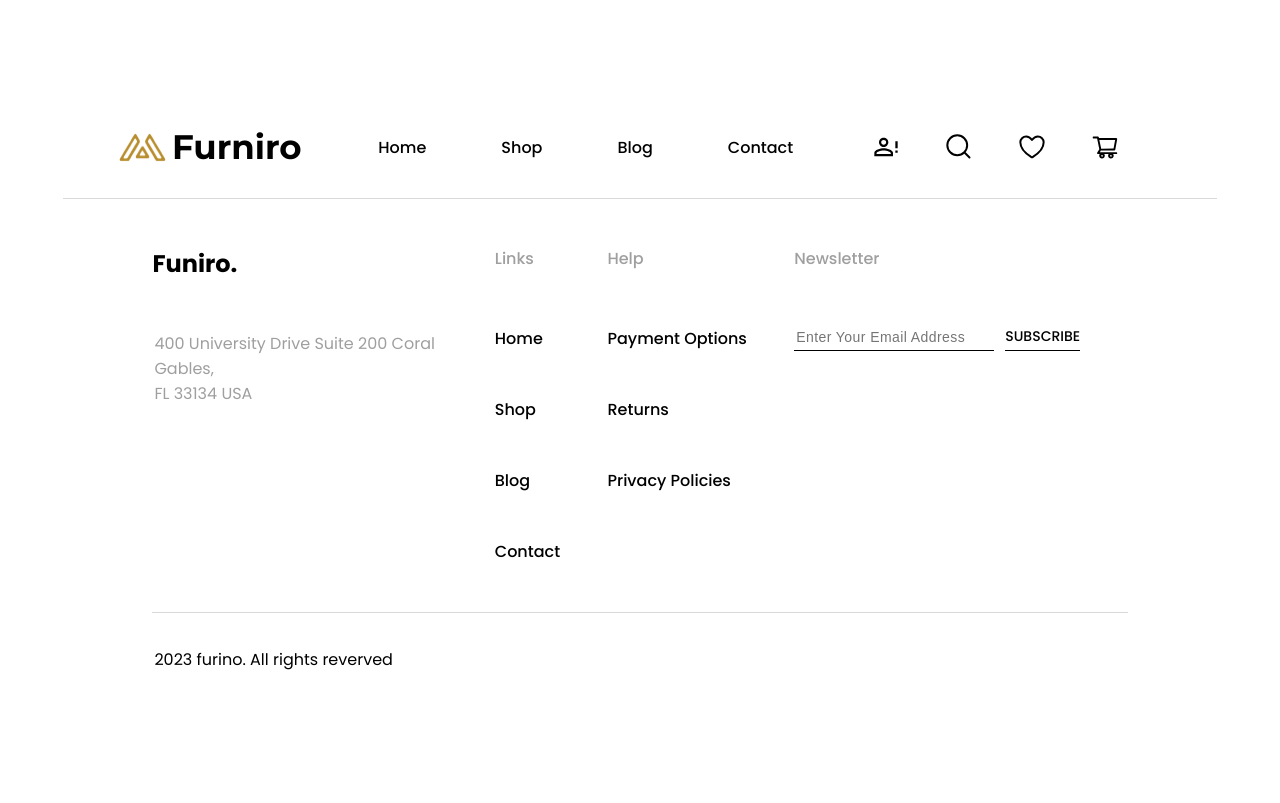
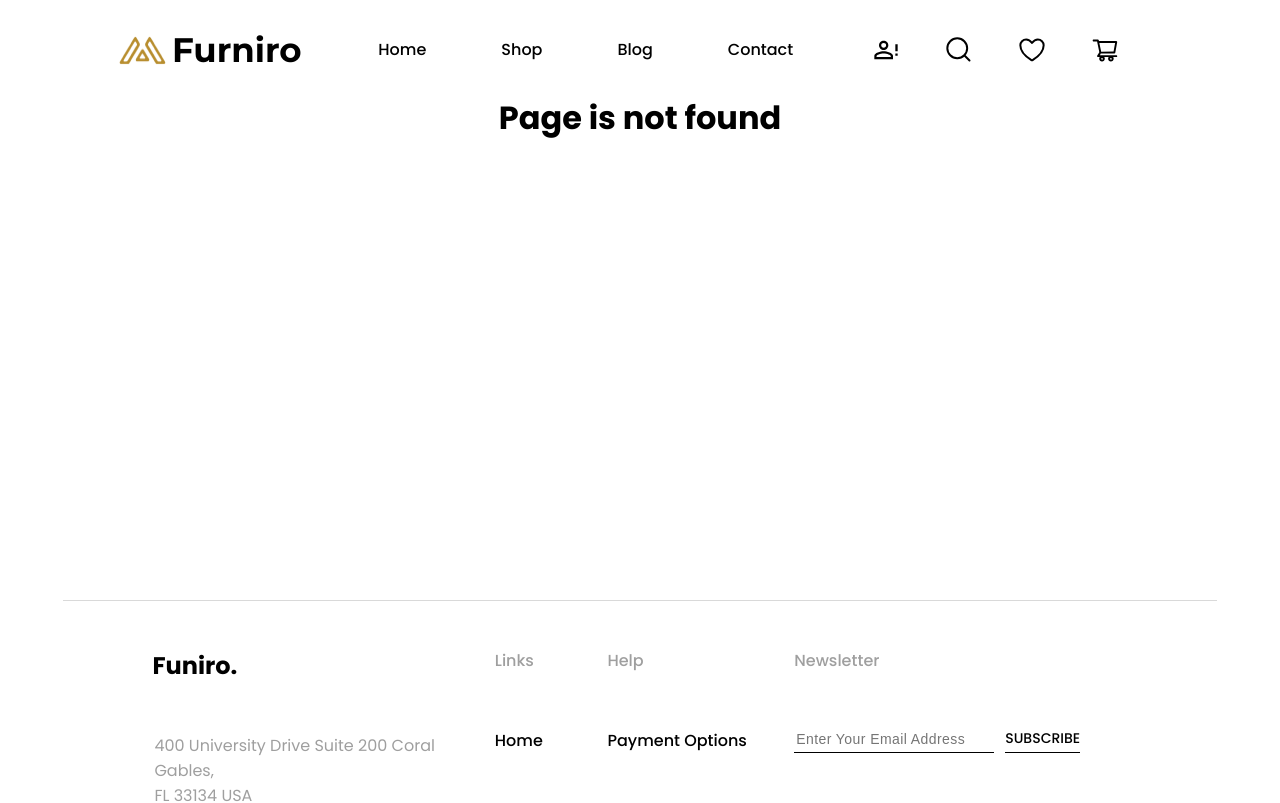
Before and after one commit to SubwaySerfer/e-commerce, a Vue app: page /page404 in a window 1280 px wide. Shown: the top 803 px of the page. Built offline with nearby package versions, Linux system fonts and the light colour scheme.

Commit message:
feat: page404

```diff
--- /dev/null
+++ b/src/pages/notFound/NotFound.vue
@@ -0,0 +1,6 @@
+<template>
+  <main>
+    <h1> Page is not found
+    </h1>
+  </main>
+</template>
--- a/src/router/index.js
+++ b/src/router/index.js
@@ -10,6 +10,7 @@ import ProfilePage from '../pages/profile/ProfilePage.vue'
 import ComparisonPage from '../pages/comparison/ComparisonPage.vue'
 import CheckoutPage from '../pages/checkout/CheckoutPage.vue'
 import FavoritePage from '../pages/favorite/FavoritePage.vue'
+import NotFound from '../pages/notFound/NotFound.vue'
 
 const router = createRouter({
   history: createWebHistory(),
@@ -55,7 +56,9 @@ const router = createRouter({
     },
     { path: '/contact', name: 'contact', component: ContactPage },
     { path: '/blog', name: 'blog', component: BlogPage },
-    { path: '/wishlist', name: 'wishlist', component: FavoritePage }
+    { path: '/wishlist', name: 'wishlist', component: FavoritePage },
+    { path: '/page404', name: 'page404', component: NotFound },
+    { path: '/:pathMatch(.*)*', component: NotFound },
   ],
   scrollBehavior(to, from, savedPosition) {
     return { top: 0 };
```
